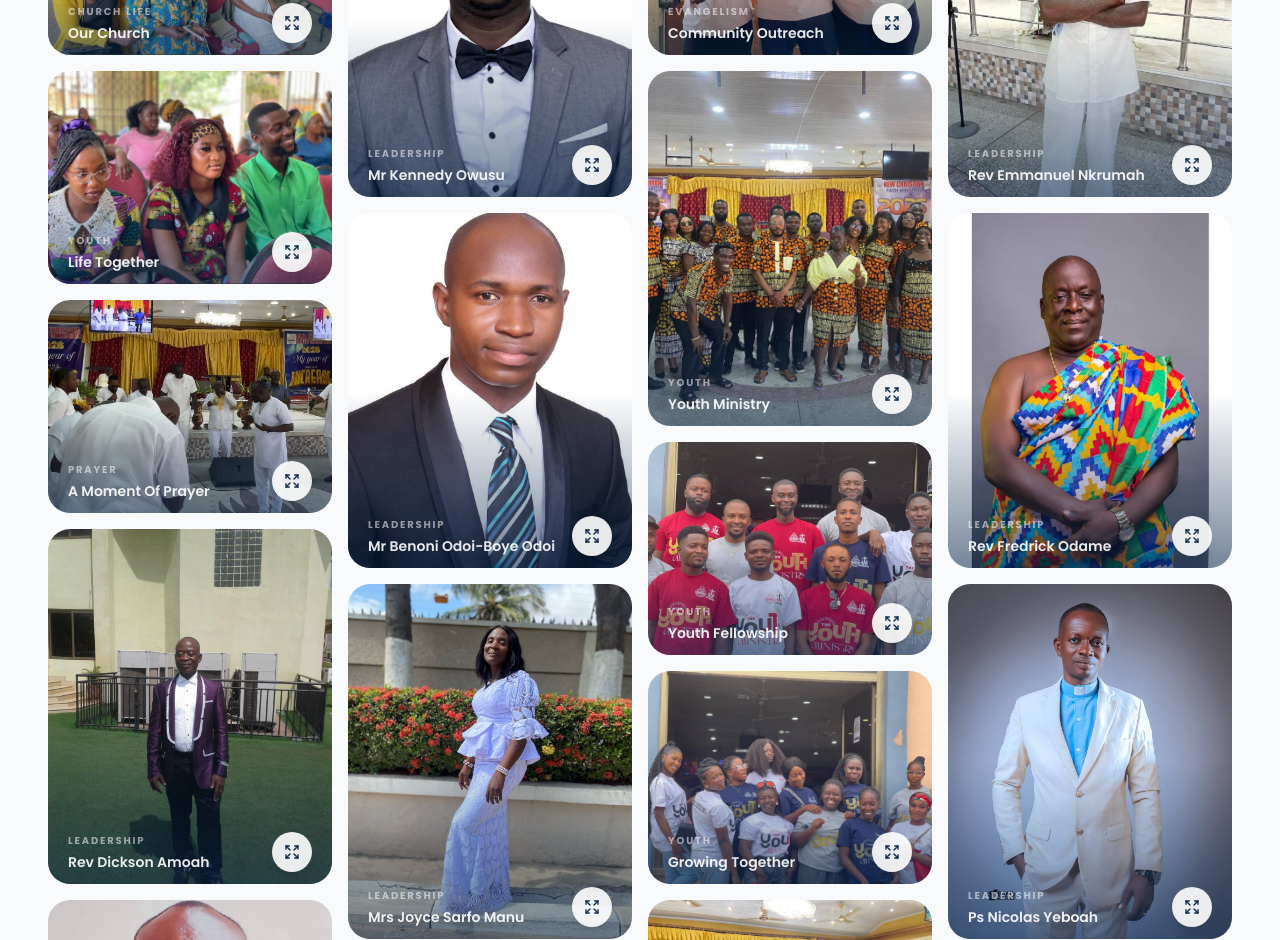
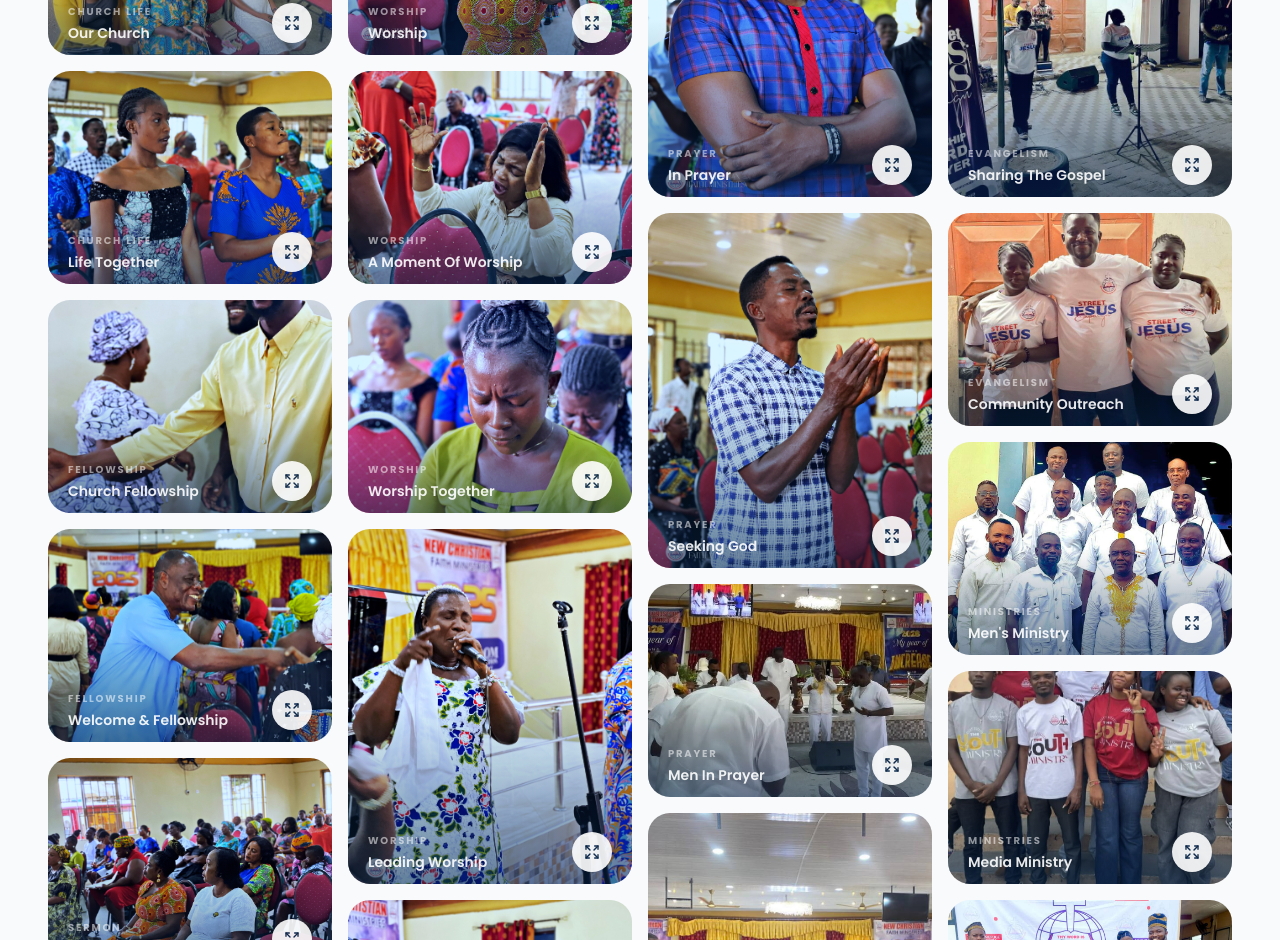
Before and after one commit to BossEl-566/new-faith, a Next.js app: page /gallery in a window 1280 px wide. Shown: the part 1860-2800 px from the top of the page. Built offline with nearby package versions, Linux system fonts and the light colour scheme.

Commit message:
updated the gallery with good images

```diff
--- a/src/components/gallery/GalleryPage.tsx
+++ b/src/components/gallery/GalleryPage.tsx
@@ -48,10 +48,10 @@ export default function GalleryPage() {
             </h1>
 
             <p className="mt-7 max-w-2xl text-base leading-8 text-white/75 sm:text-lg">
-              Explore moments from worship, ministry,
-              evangelism, leadership and life together at
-              New Christian Faith Ministry.
-            </p>
+  Explore moments from worship, prayer, sermons,
+  fellowship, ministry, evangelism and life together at
+  New Christian Faith Ministry.
+</p>
 
             <a
               href="#gallery"
--- a/src/components/home/HomePage.tsx
+++ b/src/components/home/HomePage.tsx
@@ -353,7 +353,7 @@ export default function HomePage() {
           />
 
           <div className="mx-auto mt-12 grid max-w-6xl gap-6 sm:grid-cols-2 lg:grid-cols-4">
-            {founders.map((founder) => (
+            {founders.slice(0, 3).map((founder) => (
               <div
                 key={founder.name}
                 className="group overflow-hidden rounded-[26px] border border-slate-100 bg-white shadow-sm transition-all hover:-translate-y-1 hover:shadow-xl"
@@ -387,13 +387,23 @@ export default function HomePage() {
             ))}
           </div>
 
+          <div className="mt-8 text-center">
+  <Link
+    href="/about#founders"
+    className="inline-flex items-center gap-2 text-sm font-semibold text-church-blue-dark transition-colors hover:text-church-red"
+  >
+    Discover Our Founding Story
+    <ArrowRight size={16} />
+  </Link>
+</div>
+
           {/* Current Leadership Highlight */}
           <div className="mt-16 overflow-hidden rounded-[30px] bg-church-blue-dark">
             <div className="grid lg:grid-cols-[0.85fr_1.15fr]">
               <div className="relative min-h-[420px]">
                 <Image
                   src="/images/pastor-yeboah.jpg"
-                  alt="Ps Nicolas Yeboah"
+                  alt="Rev Nicholas Yeboah"
                   fill
                   sizes="(max-width: 1024px) 100vw, 45vw"
                   className="object-cover object-top"
@@ -409,7 +419,7 @@ export default function HomePage() {
                   </p>
 
                   <h3 className="mt-4 text-3xl font-bold text-white sm:text-4xl">
-                    Ps Nicolas Yeboah
+                    Rev Nicholas Yeboah
                   </h3>
 
                   <p className="mt-2 text-sm font-semibold uppercase tracking-wide text-white/55">
--- a/src/data/gallery.ts
+++ b/src/data/gallery.ts
@@ -2,10 +2,12 @@ export type GalleryCategory =
   | "Church Life"
   | "Worship"
   | "Prayer"
+  | "Sermon"
+  | "Fellowship"
   | "Youth"
   | "Evangelism"
   | "Ministries"
-  | "Leadership";
+  | "Culture";
 
 export type GalleryImage = {
   id: string;
@@ -17,6 +19,9 @@ export type GalleryImage = {
 };
 
 export const galleryImages: GalleryImage[] = [
+  /* ========================================================
+     CHURCH LIFE
+  ======================================================== */
   {
     id: "church-overview",
     src: "/images/church-overview.jpg",
@@ -26,93 +31,201 @@ export const galleryImages: GalleryImage[] = [
     aspect: "landscape",
   },
   {
-  id: "youth-vibe",
-  src: "/images/youth-vibe.jpg",
-  alt: "Young people at New Christian Faith Ministry",
+    id: "church-members-vibes",
+    src: "/images/church-members-vibes.jpeg",
+    alt: "Members of New Christian Faith Ministry together",
     title: "Life Together",
-  category: "Youth",
+    category: "Church Life",
     aspect: "landscape",
+  },
+  {
+    id: "greeting",
+    src: "/images/greeting.jpeg",
+    alt: "Members greeting one another at church",
+    title: "Church Fellowship",
+    category: "Fellowship",
+    aspect: "landscape",
+  },
+  {
+    id: "greeting-1",
+    src: "/images/greeting-1.jpeg",
+    alt: "Members sharing fellowship",
+    title: "Welcome & Fellowship",
+    category: "Fellowship",
+    aspect: "landscape",
+  },
+
+  /* ========================================================
+     SERMON
+  ======================================================== */
+  {
+    id: "sermon-listeners",
+    src: "/images/church-members-listening-to-sermon.jpeg",
+    alt: "Church members listening to a sermon",
+    title: "Listening To The Word",
+    category: "Sermon",
+    aspect: "landscape",
+  },
+  {
+    id: "sermon-listeners-1",
+    src: "/images/church-members-listening-to-sermon-1.jpeg",
+    alt: "Congregation listening to a sermon",
+    title: "Gathered Around The Word",
+    category: "Sermon",
+    aspect: "landscape",
+  },
+  {
+    id: "sermon-listeners-2",
+    src: "/images/church-members-listening-to-sermon-2.jpeg",
+    alt: "Church congregation during a sermon",
+    title: "The Word Of God",
+    category: "Sermon",
+    aspect: "landscape",
+  },
+  {
+    id: "sermon-listeners-3",
+    src: "/images/church-members-listening-to-sermon-3.jpeg",
+    alt: "Members attending a church sermon",
+    title: "Faith Through The Word",
+    category: "Sermon",
+    aspect: "landscape",
+  },
+  {
+    id: "pastor-preaching-traditional",
+    src: "/images/pastor-in-traditional-wear-preaching.jpg",
+    alt: "Pastor preaching at New Christian Faith Ministry",
+    title: "Preaching The Word",
+    category: "Sermon",
+    aspect: "portrait",
+  },
+
+  /* ========================================================
+     WORSHIP
+  ======================================================== */
+  {
+    id: "worship-section",
+    src: "/images/worship-section.jpeg",
+    alt: "Worship at New Christian Faith Ministry",
+    title: "Worship",
+    category: "Worship",
+    aspect: "landscape",
+  },
+  {
+    id: "worship-section-1",
+    src: "/images/worship-section-1.jpeg",
+    alt: "Church worship service",
+    title: "A Moment Of Worship",
+    category: "Worship",
+    aspect: "landscape",
+  },
+  {
+    id: "worship-section-2",
+    src: "/images/worship-section-2.jpeg",
+    alt: "Congregation worshipping",
+    title: "Worship Together",
+    category: "Worship",
+    aspect: "landscape",
+  },
+  {
+    id: "singer-singing",
+    src: "/images/singer-singing.jpeg",
+    alt: "Singer leading worship",
+    title: "Leading Worship",
+    category: "Worship",
+    aspect: "portrait",
+  },
+  {
+    id: "singer-singing-2",
+    src: "/images/singer-singing-2.jpeg",
+    alt: "Singer at New Christian Faith Ministry",
+    title: "A Song Of Praise",
+    category: "Worship",
+    aspect: "portrait",
+  },
+  {
+    id: "music-team",
+    src: "/images/music-team.jpg",
+    alt: "New Christian Faith Ministry music team",
+    title: "Music Ministry",
+    category: "Worship",
+    aspect: "landscape",
+  },
+  {
+    id: "singing-ministry",
+    src: "/images/singing-ministry.jpg",
+    alt: "New Christian Faith Ministry singing ministry",
+    title: "Worship Through Song",
+    category: "Worship",
+    aspect: "portrait",
+  },
+
+  /* ========================================================
+     PRAYER
+  ======================================================== */
+  {
+    id: "member-praying",
+    src: "/images/member-praying.jpeg",
+    alt: "Member praying at New Christian Faith Ministry",
+    title: "In Prayer",
+    category: "Prayer",
+    aspect: "portrait",
+  },
+  {
+    id: "member-praying-1",
+    src: "/images/member-praying1.jpeg",
+    alt: "Church member praying",
+    title: "Seeking God",
+    category: "Prayer",
+    aspect: "portrait",
   },
   {
     id: "men-praying",
     src: "/images/men-praying.jpg",
     alt: "Men praying at New Christian Faith Ministry",
-  title: "A Moment Of Prayer",
+    title: "Men In Prayer",
     category: "Prayer",
     aspect: "landscape",
   },
+
+  /* ========================================================
+     YOUTH
+  ======================================================== */
   {
-  id: "dickson-amoah",
-  src: "/images/dickson-amoah.jpg",
-  alt: "Rev Dickson Amoah",
-  title: "Rev Dickson Amoah",
-  category: "Leadership",
+    id: "youth-ministry",
+    src: "/images/youth-ministry.jpg",
+    alt: "New Christian Faith Ministry youth ministry",
+    title: "Youth Ministry",
+    category: "Youth",
     aspect: "portrait",
   },
   {
-  id: "felix-nyame",
-  src: "/images/felix-nyame.jpg",
-  alt: "Mr Felix Nyame",
-  title: "Mr Felix Nyame",
-  category: "Leadership",
-  aspect: "portrait",
+    id: "youth-ministry-2",
+    src: "/images/youth-ministry-2.jpg",
+    alt: "Young people at New Christian Faith Ministry",
+    title: "Youth Fellowship",
+    category: "Youth",
+    aspect: "landscape",
   },
   {
-  id: "chrisman-yiadom",
-  src: "/images/chrisman-yiadom.jpg",
-  alt: "Pastor Chrisman Boakye Yiadom",
-  title: "Pastor Chrisman Boakye Yiadom",
-  category: "Leadership",
-  aspect: "portrait",
+    id: "youth-group",
+    src: "/images/youth-group-photo.jpg",
+    alt: "New Christian Faith Ministry youth group",
+    title: "Growing Together",
+    category: "Youth",
+    aspect: "landscape",
   },
   {
-  id: "joseph-arthur",
-  src: "/images/joseph-arthur.jpg",
-  alt: "Mr Joseph Arthur",
-  title: "Mr Joseph Arthur",
-  category: "Leadership",
-  aspect: "portrait",
+    id: "youth-vibe",
+    src: "/images/youth-vibe.jpg",
+    alt: "Young people enjoying fellowship",
+    title: "Youth Life",
+    category: "Youth",
+    aspect: "landscape",
   },
-{
-  id: "kennedy-owusu",
-  src: "/images/kennedy-owusu.jpg",
-  alt: "Mr Kennedy Owusu",
-  title: "Mr Kennedy Owusu",
-  category: "Leadership",
-  aspect: "portrait",
-},
-{
-  id: "benoni-odoi",
-  src: "/images/benoni-odoi.jpg",
-  alt: "Mr Benoni Odoi-Boye Odoi",
-  title: "Mr Benoni Odoi-Boye Odoi",
-  category: "Leadership",
-  aspect: "portrait",
-},
-{
-  id: "joyce-sarfo-manu",
-  src: "/images/joyce-sarfo-manu.jpg",
-  alt: "Mrs Joyce Sarfo Manu",
-  title: "Mrs Joyce Sarfo Manu",
-  category: "Leadership",
-  aspect: "portrait",
-},
-{
-  id: "gloria-bimpomaa",
-  src: "/images/gloria-bimpomaa.jpg",
-  alt: "Mrs Gloria Akua Bimpomaa Amoako",
-  title: "Mrs Gloria Akua Bimpomaa Amoako",
-  category: "Leadership",
-  aspect: "portrait",
-},
-{
-  id: "jonah-amoako",
-  src: "/images/jonah-amoako.jpg",
-  alt: "Mr Jonah Ofosu Amoako",
-  title: "Mr Jonah Ofosu Amoako",
-  category: "Leadership",
-  aspect: "portrait",
-},
+
+  /* ========================================================
+     EVANGELISM
+  ======================================================== */
   {
     id: "street-evangelism-1",
     src: "/images/street-envagelism1.jpg",
@@ -138,112 +251,64 @@ export const galleryImages: GalleryImage[] = [
     aspect: "landscape",
   },
 
+  /* ========================================================
+     MINISTRIES
+  ======================================================== */
   {
-    id: "youth-ministry-1",
-    src: "/images/youth-ministry.jpg",
-    alt: "New Christian Faith Ministry youth ministry",
-    title: "Youth Ministry",
-    category: "Youth",
-    aspect: "portrait",
-  },
-  {
-    id: "youth-ministry-2",
-    src: "/images/youth-ministry-2.jpg",
-    alt: "Young people at New Christian Faith Ministry",
-    title: "Youth Fellowship",
-    category: "Youth",
-    aspect: "landscape",
-  },
-  {
-    id: "youth-group",
-    src: "/images/youth-group-photo.jpg",
-    alt: "New Christian Faith Ministry youth group",
-    title: "Growing Together",
-    category: "Youth",
-    aspect: "landscape",
-  },
-
-  {
-    id: "music-team",
-    src: "/images/music-team.jpg",
-    alt: "New Christian Faith Ministry music team",
-    title: "Music Ministry",
-    category: "Worship",
-    aspect: "landscape",
-  },
-  {
-    id: "singing-ministry",
-    src: "/images/singing-ministry.jpg",
-    alt: "New Christian Faith Ministry singing ministry",
-    title: "Worship Through Song",
-    category: "Worship",
-    aspect: "portrait",
-  },
-
-  {
-    id: "media-team",
-    src: "/images/media-team.jpg",
-    alt: "New Christian Faith Ministry media team",
-    title: "Media Team",
+    id: "mens-ministry",
+    src: "/images/men-ministry.jpg",
+    alt: "New Christian Faith Ministry Men's Ministry",
+    title: "Men's Ministry",
     category: "Ministries",
     aspect: "landscape",
   },
   {
-    id: "mens-ministry",
-    src: "/images/men-ministry.jpg",
-    alt: "New Christian Faith Ministry men's ministry",
-    title: "Men's Ministry",
+    id: "media-team",
+    src: "/images/media-team.jpg",
+    alt: "New Christian Faith Ministry Media Team",
+    title: "Media Ministry",
     category: "Ministries",
+    aspect: "landscape",
+  },
+
+  /* ========================================================
+     CULTURE
+  ======================================================== */
+  {
+    id: "traditional-sunday-wear",
+    src: "/images/traditional-sunday-wear.jpg",
+    alt: "Traditional Sunday at New Christian Faith Ministry",
+    title: "Traditional Sunday",
+    category: "Culture",
+    aspect: "landscape",
+  },
+  {
+    id: "traditional-wear",
+    src: "/images/traditional-wear.jpg",
+    alt: "Members in traditional wear",
+    title: "Celebrating Our Heritage",
+    category: "Culture",
+    aspect: "portrait",
+  },
+  {
+    id: "traditional-wear-2",
+    src: "/images/traditional-wear2.jpg",
+    alt: "Traditional attire at church",
+    title: "Faith & Heritage",
+    category: "Culture",
     aspect: "portrait",
   },
 
+  /* ========================================================
+     SPECIAL MOMENTS
+  ======================================================== */
   {
-    id: "emmanuel-nkrumah",
-    src: "/images/emmanuel-nkrumah.jpg",
-    alt: "Rev Emmanuel Nkrumah",
-    title: "Rev Emmanuel Nkrumah",
-    category: "Leadership",
-    aspect: "portrait",
-  },
-  {
-    id: "fredrick-odame",
-    src: "/images/fredrick-odame.jpg",
-    alt: "Rev Fredrick Odame",
-    title: "Rev Fredrick Odame",
-    category: "Leadership",
-    aspect: "portrait",
-  },
-  {
-    id: "pastor-yeboah",
-    src: "/images/pastor-yeboah.jpg",
-    alt: "Ps Nicolas Yeboah",
-    title: "Ps Nicolas Yeboah",
-    category: "Leadership",
-    aspect: "portrait",
-  },
-  {
-    id: "pastor-baah",
-    src: "/images/pastor-baah.jpg",
-    alt: "Ps Samuel Baah",
-    title: "Ps Samuel Baah",
-    category: "Leadership",
-    aspect: "portrait",
-  },
-  {
-    id: "sophia-odame",
-    src: "/images/sophia-odame.jpg",
-    alt: "Mrs Sophia Odame",
-    title: "Mrs Sophia Odame",
-    category: "Leadership",
-    aspect: "portrait",
-  },
-  {
-    id: "felicia-falade",
-    src: "/images/felicia-falade.jpg",
-    alt: "Miss Felicia Falade",
-    title: "Miss Felicia Falade",
-    category: "Leadership",
-    aspect: "portrait",
+    id: "assigning-pastor-role",
+    src: "/images/assigning-pastor-new-role-at-head-office.jpg",
+    alt: "Pastor receiving a new role at the Head Office",
+    title: "A New Assignment",
+    category: "Church Life",
+    aspect: "landscape",
   },
 ];
 
@@ -252,10 +317,12 @@ export const galleryCategories = [
   "Church Life",
   "Worship",
   "Prayer",
+  "Sermon",
+  "Fellowship",
   "Youth",
   "Evangelism",
   "Ministries",
-  "Leadership",
+  "Culture",
 ] as const;
 
 export type GalleryFilter =
```
Lines whose indentation alone changed are shown as unchanged.
